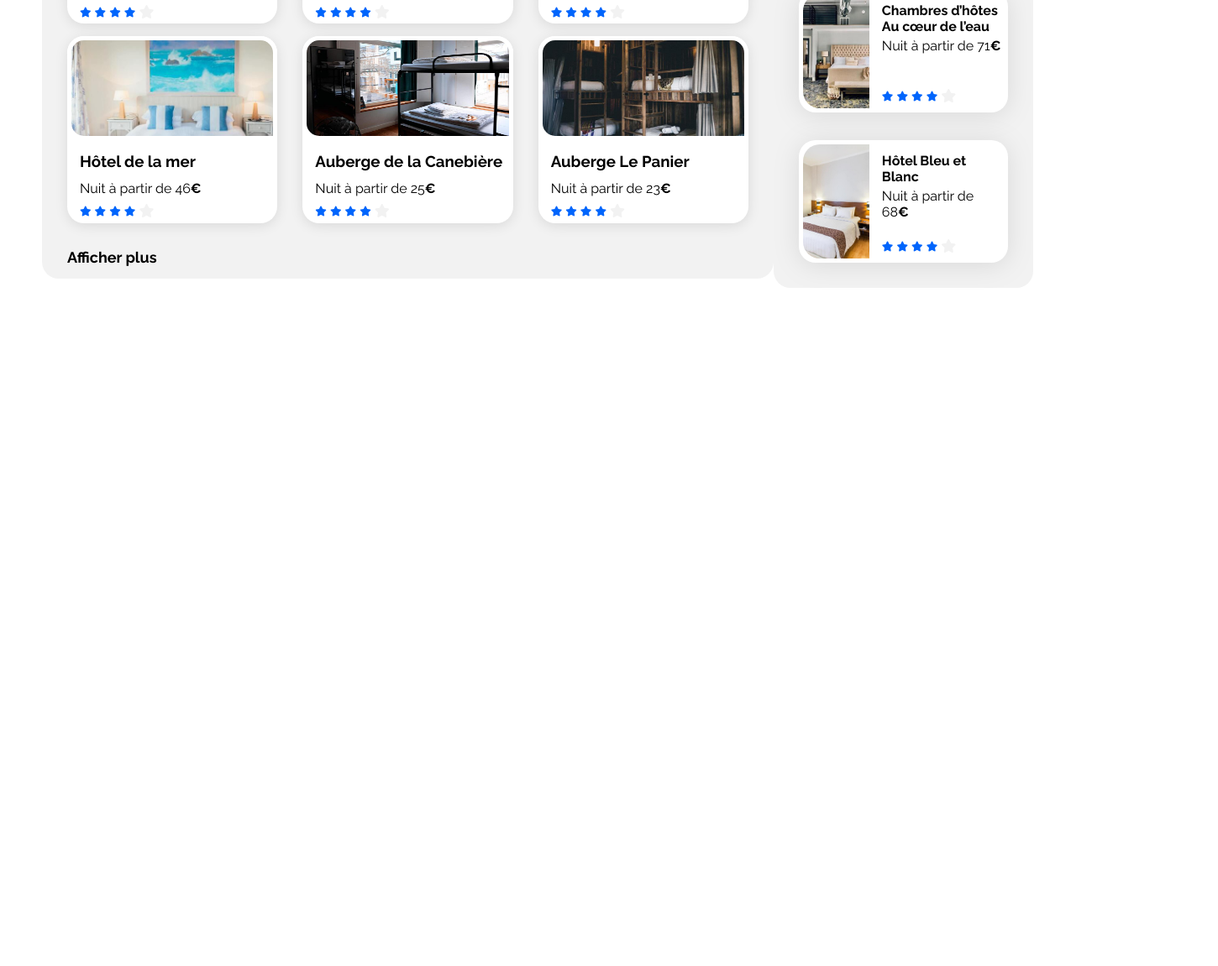
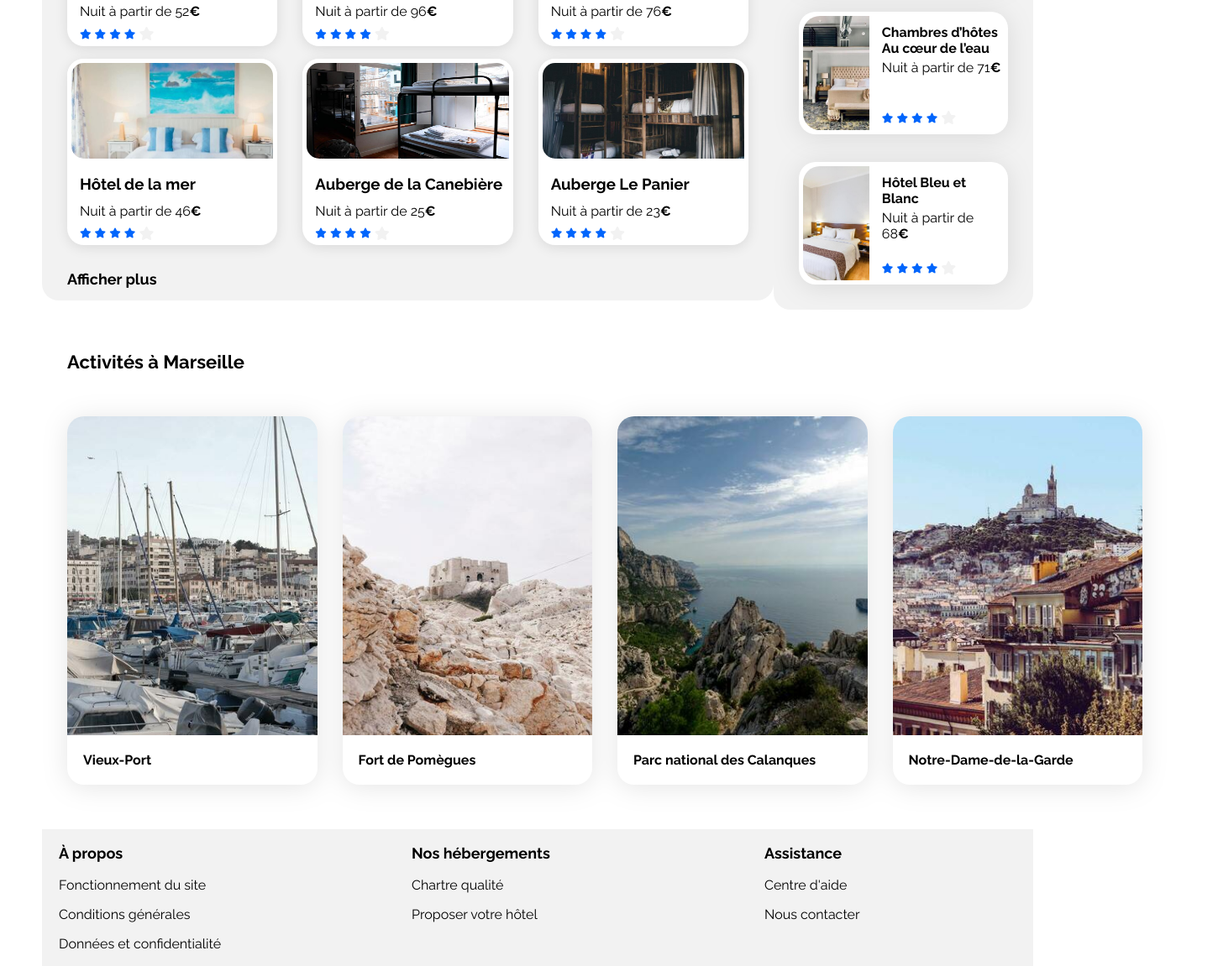
Before and after one commit to ElrondGold/OpenclassroomsProject, a plain HTML site: page index.html in a window 1280 px wide. Shown: the part 771-1922 px from the top of the page at 84% size, 1450 px wide, since content can reach past the window. Before the commit the page ends 1232 px from the top, so only its background shows below. Drawn offline with Linux system fonts and the light colour scheme.

Commit message:
maj du 11mai

```diff
--- a/index.html
+++ b/index.html
@@ -18,7 +18,7 @@
 
 <body>
     <div class="main-container">
-<!-- HEADER -->
+    <!-- HEADER -->
 
     <header class="header">
                 <img src="images/logo/Booki@3x.png" alt="logo-booki" class="header_logo">
@@ -201,6 +201,9 @@
             </div>
             <h3 class="section-subtitle-hebergements">Afficher plus</h3>
         </section>
+
+        <!-- POPULAIRES -->
+
         <section class="populaires">
             <div class="populaires-title">
                 <h2 class="section-title">Les plus populaires</h2>
@@ -261,8 +264,62 @@
             </div>
         </section>
     </div>
+    <!-- HEBERGEMENTS -->
+    <div class="activity">
+        <h2 class="activity-title">Activités à Marseille</h2>
+        <div class="activity-card">
+            <article class="activity-card-un">
+            <img src="./images/activites/reno-laithienne.jpg" alt="Image du Vieux-Port">
+            <div class="activity-card-content">
+                <h4 class="activity-card-title">Vieux-Port</h4>
+            </div>
+            </article>
+            <article class="activity-card-deux">
+            <img src="./images/activites/paul-hermann.jpg" alt="Image du Fort de Pomègues">
+            <div class="activity-card-content">
+                <h4 class="activity-card-title">Fort de Pomègues</h4>
+            </div>
+            </article>
+            <article class="activity-card-trois">
+            <img src="./images/activites/kilyan-sockalingum.jpg" alt="Image du Parc national des Calanques">
+            <div class="activity-card-content">
+                <h4 class="activity-card-title">Parc national des Calanques</h4>
+            </div>
+            </article>
+            <article class="activity-card-quatre">
+            <img src="./images/activites/florian-wehde.jpg" alt="Image de Notre-Dame-de-la-Garde">
+            <div class="activity-card-content">
+                <h4 class="activity-card-title">Notre-Dame-de-la-Garde</h4>
+            </div>
+            </article>
+        </div>
+    </div>
 </main>
-<footer></footer>
+<footer class="footer">
+        <div clas="footer-a-propos">
+        <h3 class="footer-title">À propos</h3>
+        <div class="footer-liens">
+        <p>Fonctionnement du site</p>
+        <p>Conditions générales</p>
+        <p>Données et confidentialité</p>
+        </div>
+        </div>
+        <div clas="footer-nos-hebergements">
+        <h3 class="footer-title">Nos hébergements</h3>
+        <div class="footer-liens">
+        <p>Chartre qualité</p>
+        <p>Proposer votre hôtel</p>
+        </div>
+        </div>
+        <div clas="footer-assistance">
+        <h3 class="footer-title">Assistance</h3>
+        <div class="footer-liens">
+        <p>Centre d'aide</p>
+        <p>Nous contacter</p>
+        </div>
+        </div>
+
+</footer>
 </div>
 </body>
 
--- a/styles.css
+++ b/styles.css
@@ -348,7 +348,7 @@ body {
 .hebergements-and-populaires {
     display: flex;
     justify-content: space-between;
-    padding-top: 10%;
+    padding-top: 0;
 }
 
 .hebergements-and-populaires section {
@@ -589,9 +589,184 @@ border-radius: 20px 20px 0px
     margin-bottom: 5px;
 }
 
+/****** Activités ***********/
+
+.activity {
+    display: flex;
+    flex-direction: column;
+    align-items: flex-start;
+    padding: 30px;
+    gap: 30px;
+    width: 1340px;
+    height: 559.02px;
+}
+
+.activity-title {
+    font-family: 'Raleway';
+    font-style: normal;
+    font-weight: 700;
+    font-size: 22px;
+    line-height: 26px;
+    width: 1280px;
+    height: 30.02px;
+}
+
+.activity-card {
+    display: flex;
+    flex-direction: row;
+    align-items: flex-start;
+    padding: 0px;
+    gap: 30px;
+    width: 1280px;
+    height: 439px;
+    filter: drop-shadow(0px 3px 15px rgba(0, 0, 0, 0.1));
+    border-radius: 20px;
 
 
+}
 
+.activity-card-un {
+    display: flex;
+    flex-direction: column;
+    justify-content: flex-end;
+    align-items: center;
+    padding: 0px;
+    width: 297.5px;
+    height: 439px;
+}
+
+.activity-card-deux {
+    display: flex;
+    flex-direction: column;
+    justify-content: flex-end;
+    align-items: center;
+    padding: 0px;
+    width: 297.5px;
+    height: 439px;
+
+}
+
+.activity-card-trois {
+    display: flex;
+    flex-direction: column;
+    justify-content: flex-end;
+    align-items: center;
+    padding: 0px;
+    width: 297.5px;
+    height: 439px;
+
+}
+
+.activity-card-quatre {
+    display: flex;
+    flex-direction: column;
+    justify-content: flex-end;
+    align-items: center;
+    padding: 0px;
+    width: 297.5px;
+    height: 439px;
+
+}
+
+.activity-card img {
+    width: 297.5px;
+    height: 380px;
+    border-radius: 20px 20px 0px 0px;
+    object-fit: cover;
+}
+
+.activity-card-content {
+    display: flex;
+    flex-direction: column;
+    justify-content: center;
+    align-items: flex-start;
+    gap: 10px;
+    width: 100%;
+    height: 59px;
+    border-radius: 0px 0px 20px 20px;
+    background: #FFFFFF;
+}
+
+.activity-card-title {
+    width: 259.5px;
+height: 19px;
+font-family: 'Raleway';
+font-style: normal;
+font-weight: 700;
+font-size: 16px;
+line-height: 19px;
+padding-left: 19px;
+
+
+}
+
+/****** Footer ***********/
+.footer {
+    display: flex;
+    flex-direction: row;
+    align-items: flex-start;
+    padding: 0px;
+    width: 100%;
+    height: 9%;
+    background: #F2F2F2;
+
+}
+.footer-a-propos {
+    display: flex;
+    flex-direction: column;
+    align-items: flex-start;
+    padding-left: 20px;
+    gap: 15px;
+    width: 446.67px;
+    height: 163px;
+
+}
+
+.footer-nos-hebergements {
+    display: flex;
+    flex-direction: column;
+    align-items: flex-start;
+    padding-left: 20px;
+    gap: 15px;
+    width: 446.67px;
+    height: 163px;
+}
+
+.footer-assistance {
+    display: flex;
+    flex-direction: column;
+    align-items: flex-start;
+    padding: 20px;
+    gap: 15px;
+    width: 446.67px;
+    height: 163px;
+}
+
+.footer-title {
+    width:400px;
+    height: 21px;
+    font-family: 'Raleway';
+    font-style: normal;
+    font-weight: 700;
+    font-size: 18px;
+    line-height: 21px;
+    color: #000000;
+    padding-left: 20px;
+
+}
+
+.footer-liens {
+    width: 400px;
+    height: 19px;
+    font-family: 'Raleway';
+    font-style: normal;
+    font-weight: 400;
+    font-size: 16px;
+    line-height: 19px;
+    color: #000000;
+    padding-left: 20px ;
+
+}
 /* Le code ci-dessous correspond à la version responsive uniquement */
 
 /****** Media queries ***********/
```
